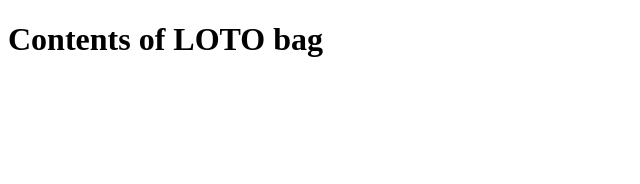
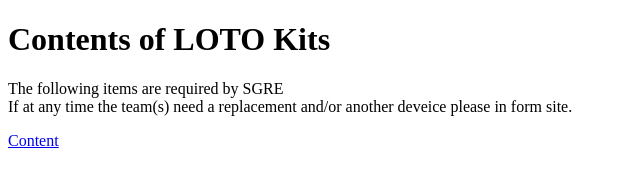
Before and after one commit to Saldaba95/loto-bag, a plain HTML site: page index.html in a window 1280 px wide. Shown: the whole page, without its empty margins (0-640 px from the left). Drawn offline with Linux system fonts and the light colour scheme.

Commit message:
html
linking pages together

```diff
--- a/index.html
+++ b/index.html
@@ -6,6 +6,12 @@
     <title>LOTO requirments</title>
   </head>
   <body>
-    <h1>Contents of  LOTO bag</h1>
+    <h1>Contents of LOTO Kits</h1>
+    <p>
+      The following items are required by SGRE <br />
+      If at any time the team(s) need a replacement and/or another deveice
+      please in form site.
+    </p>
+    <a href="about.html">Content</a>
   </body>
 </html>
```
Also changed, not shown: about.html (+9 -8 lines).
